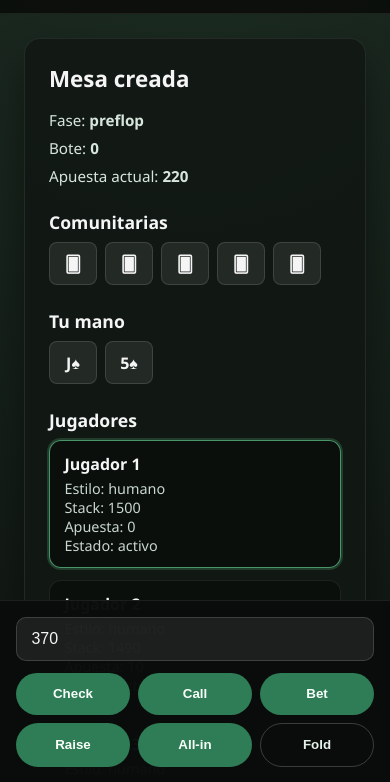
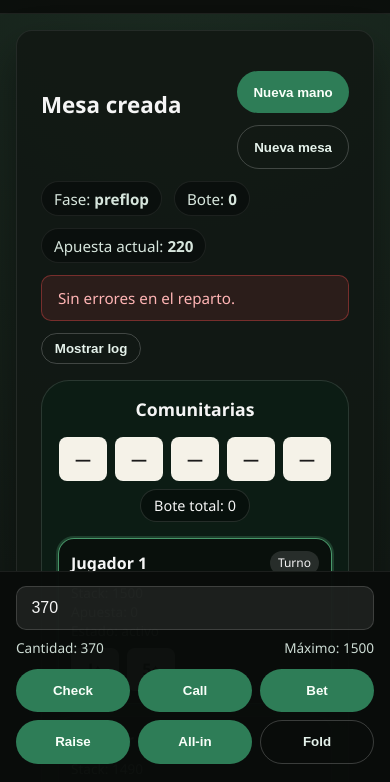
Before and after one commit to eeduuu/pump-poker, a plain HTML site: page index.html in a window 390 px wide. Both pictures are taken after a click on the button "Crear mesa". Shown: the part 61-843 px from the top of the page. Drawn offline with Linux system fonts and the light colour scheme.

Commit message:
FASE 3: UI mesa responsive

```diff
--- a/app.js
+++ b/app.js
@@ -1152,51 +1152,83 @@
 const shouldRevealAI = (gameState) =>
   gameState.handOver || allActiveAllIn(gameState);
 
-const createCardList = (cards, totalSlots = cards.length) => {
+const createCardList = (cards, totalSlots = cards.length, hideCards = false) => {
   const list = document.createElement("div");
   list.className = "card-list";
   for (let i = 0; i < totalSlots; i += 1) {
     const card = document.createElement("span");
     card.className = "card";
-    card.textContent = cards[i] ? getCardLabel(cards[i]) : "🂠";
+    if (cards[i]) {
+      card.textContent = hideCards ? "🂠" : getCardLabel(cards[i]);
+      if (hideCards) {
+        card.classList.add("hidden");
+      }
+    } else {
+      card.textContent = "—";
+    }
     list.appendChild(card);
   }
   return list;
 };
 
-const createPlayerList = (gameState) => {
-  const list = document.createElement("div");
-  list.className = "player-list";
-  const revealAI = shouldRevealAI(gameState);
+const createSeat = (player, isTurn, revealCards, isHero) => {
+  const seat = document.createElement("div");
+  seat.className = "seat";
+  if (isTurn) {
+    seat.classList.add("turn");
+  }
+  if (player.estado === "foldeado") {
+    seat.classList.add("folded");
+  }
+  if (isHero) {
+    seat.classList.add("hero-seat");
+  }
 
-  gameState.players.forEach((player, index) => {
-    const item = document.createElement("div");
-    item.className = "player-item";
-    if (index === gameState.turnoIndex) {
-      item.classList.add("active-turn");
-    }
-    item.innerHTML = `
-      <div class="player-name">${player.nombre}</div>
-      <div class="player-meta">Estilo: ${player.estilo}</div>
-      <div class="player-meta">Stack: ${player.stack}</div>
-      <div class="player-meta">Apuesta: ${player.apuestaActual}</div>
-      <div class="player-meta">Estado: ${player.estado}</div>
-    `;
-    if (!player.esHumano && revealAI) {
-      item.appendChild(createCardList(player.hand, 2));
-    }
-    list.appendChild(item);
-  });
+  const header = document.createElement("div");
+  header.className = "seat-header";
 
-  return list;
+  const name = document.createElement("div");
+  name.className = "seat-name";
+  name.textContent = player.nombre;
+
+  const badges = document.createElement("div");
+  badges.className = "seat-badges";
+  if (player.estado === "all-in") {
+    const badge = document.createElement("span");
+    badge.className = "badge all-in";
+    badge.textContent = "All-in";
+    badges.appendChild(badge);
+  }
+  if (isTurn) {
+    const badge = document.createElement("span");
+    badge.className = "badge";
+    badge.textContent = "Turno";
+    badges.appendChild(badge);
+  }
+
+  header.append(name, badges);
+
+  const meta = document.createElement("div");
+  meta.className = "seat-meta";
+  meta.innerHTML = `
+    <div>Stack: ${player.stack}</div>
+    <div>Apuesta: ${player.apuestaActual}</div>
+    <div>Estado: ${player.estado}</div>
+  `;
+
+  const cardList = createCardList(
+    player.hand,
+    2,
+    !revealCards && !player.esHumano
+  );
+
+  seat.append(header, meta, cardList);
+  return seat;
 };
 
 const renderActions = (gameState, humanPlayer) => {
   const container = document.createElement("div");
   container.className = "action-bar";
-
-  const actionRow = document.createElement("div");
-  actionRow.className = "action-row";
 
   const amountInput = document.createElement("input");
   amountInput.type = "number";
@@ -1205,6 +1237,20 @@
     ? gameState.currentBet + gameState.minRaise
     : gameState.minRaise;
   amountInput.className = "bet-input";
+
+  const amountMeta = document.createElement("div");
+  amountMeta.className = "amount-meta";
+  amountMeta.innerHTML = `
+    <span>Cantidad: ${amountInput.value}</span>
+    <span>Máximo: ${humanPlayer.stack}</span>
+  `;
+
+  amountInput.addEventListener("input", () => {
+    amountMeta.querySelector("span").textContent = `Cantidad: ${amountInput.value}`;
+  });
+
+  const actionRow = document.createElement("div");
+  actionRow.className = "action-row";
 
   const makeButton = (label, handler, variant = "") => {
     const button = document.createElement("button");
@@ -1270,7 +1316,11 @@
     actionRow.appendChild(button);
   });
 
-  container.append(amountInput, actionRow);
+  const amountRow = document.createElement("div");
+  amountRow.className = "amount-row";
+  amountRow.append(amountInput, amountMeta);
+
+  container.append(amountRow, actionRow);
   return container;
 };
 
@@ -1278,82 +1328,16 @@
   app.innerHTML = "";
 
   const container = document.createElement("section");
-  container.className = "view table-view";
+  container.className = "view table-view table-screen";
+
+  const topbar = document.createElement("div");
+  topbar.className = "table-topbar";
+
+  const topRow = document.createElement("div");
+  topRow.className = "top-row";
 
   const title = document.createElement("h1");
   title.textContent = "Mesa creada";
-
-  const info = document.createElement("div");
-  info.className = "table-info";
-  info.innerHTML = `
-    <div>Fase: <strong>${state.gameState?.fase ?? "-"}</strong></div>
-    <div>Bote: <strong>${state.gameState?.bote ?? 0}</strong></div>
-    <div>Apuesta actual: <strong>${state.gameState?.currentBet ?? 0}</strong></div>
-  `;
-
-  const communitySection = document.createElement("div");
-  communitySection.className = "section";
-  const communityTitle = document.createElement("h2");
-  communityTitle.textContent = "Comunitarias";
-  communitySection.append(communityTitle);
-  if (state.gameState) {
-    communitySection.appendChild(
-      createCardList(state.gameState.comunitarias, 5)
-    );
-  }
-
-  const humanPlayer = state.gameState?.players.find(
-    (player) => player.esHumano
-  );
-  const handSection = document.createElement("div");
-  handSection.className = "section";
-  const handTitle = document.createElement("h2");
-  handTitle.textContent = "Tu mano";
-  handSection.appendChild(handTitle);
-  if (humanPlayer) {
-    handSection.appendChild(createCardList(humanPlayer.hand, 2));
-  }
-
-  const playersSection = document.createElement("div");
-  playersSection.className = "section";
-  const playersTitle = document.createElement("h2");
-  playersTitle.textContent = "Jugadores";
-  playersSection.append(playersTitle);
-  if (state.gameState) {
-    playersSection.appendChild(createPlayerList(state.gameState));
-  }
-
-  const errorMessage = document.createElement("div");
-  errorMessage.className = "error-message";
-  errorMessage.textContent =
-    state.gameState?.error || "Sin errores en el reparto.";
-
-  const logSection = document.createElement("details");
-  logSection.className = "action-log";
-  logSection.open = false;
-  const logSummary = document.createElement("summary");
-  logSummary.textContent = "Log de acciones";
-  logSection.appendChild(logSummary);
-  const logList = document.createElement("ul");
-  logList.className = "action-log-list";
-  state.gameState?.actionLog.forEach((entry) => {
-    const item = document.createElement("li");
-    item.textContent = entry;
-    logList.appendChild(item);
-  });
-  logSection.appendChild(logList);
-
-  const resultMessage = document.createElement("div");
-  resultMessage.className = "result-message";
-  if (state.gameState?.handOver) {
-    const winners = state.gameState.players.filter((player) =>
-      state.gameState.winnerIds.includes(player.id)
-    );
-    const winnerNames = winners.map((player) => player.nombre).join(", ");
-    resultMessage.textContent = `Ganador: ${winnerNames}`;
-  } else {
-    resultMessage.textContent = "La mano está en curso.";
-  }
 
   const buttonRow = document.createElement("div");
   buttonRow.className = "button-row";
@@ -1376,18 +1360,95 @@
   });
 
   buttonRow.append(newHandButton, resetButton);
+  topRow.append(title, buttonRow);
 
-  container.append(
-    title,
-    info,
-    communitySection,
-    handSection,
-    playersSection,
-    errorMessage,
-    logSection,
-    resultMessage,
-    buttonRow
+  const metaRow = document.createElement("div");
+  metaRow.className = "table-meta";
+  metaRow.innerHTML = `
+    <span>Fase: <strong>${state.gameState?.fase ?? "-"}</strong></span>
+    <span>Bote: <strong>${state.gameState?.bote ?? 0}</strong></span>
+    <span>Apuesta actual: <strong>${state.gameState?.currentBet ?? 0}</strong></span>
+  `;
+
+  const errorMessage = document.createElement("div");
+  errorMessage.className = "error-message";
+  errorMessage.textContent =
+    state.gameState?.error || "Sin errores en el reparto.";
+
+  topbar.append(topRow, metaRow, errorMessage);
+
+  const pokerTable = document.createElement("div");
+  pokerTable.className = "poker-table";
+
+  const community = document.createElement("div");
+  community.className = "community";
+  const communityTitle = document.createElement("h2");
+  communityTitle.textContent = "Comunitarias";
+  const communityCards = state.gameState
+    ? createCardList(state.gameState.comunitarias, 5)
+    : createCardList([], 5);
+  const pot = document.createElement("div");
+  pot.className = "pot";
+  pot.textContent = `Bote total: ${state.gameState?.bote ?? 0}`;
+  community.append(communityTitle, communityCards, pot);
+
+  const seats = document.createElement("div");
+  seats.className = "seats";
+
+  const humanPlayer = state.gameState?.players.find(
+    (player) => player.esHumano
   );
+  const revealAI = state.gameState ? shouldRevealAI(state.gameState) : false;
+
+  state.gameState?.players.forEach((player, index) => {
+    const seat = createSeat(
+      player,
+      index === state.gameState.turnoIndex,
+      revealAI || player.esHumano,
+      player.esHumano
+    );
+    seats.appendChild(seat);
+  });
+
+  pokerTable.append(community, seats);
+
+  const resultMessage = document.createElement("div");
+  resultMessage.className = "result-message";
+  if (state.gameState?.handOver) {
+    const winners = state.gameState.players.filter((player) =>
+      state.gameState.winnerIds.includes(player.id)
+    );
+    const winnerNames = winners.map((player) => player.nombre).join(", ");
+    resultMessage.textContent = `Ganador: ${winnerNames}`;
+  } else {
+    resultMessage.textContent = "La mano está en curso.";
+  }
+
+  const logToggle = document.createElement("button");
+  logToggle.type = "button";
+  logToggle.className = "log-toggle";
+  logToggle.textContent = "Mostrar log";
+
+  const logPanel = document.createElement("div");
+  logPanel.className = "log-panel";
+  const logTitle = document.createElement("strong");
+  logTitle.textContent = "Log de acciones";
+  const logList = document.createElement("ul");
+  state.gameState?.actionLog.forEach((entry) => {
+    const item = document.createElement("li");
+    item.textContent = entry;
+    logList.appendChild(item);
+  });
+  logPanel.append(logTitle, logList);
+
+  logToggle.addEventListener("click", () => {
+    const isOpen = logPanel.classList.toggle("open");
+    logToggle.textContent = isOpen ? "Ocultar log" : "Mostrar log";
+  });
+
+  topbar.append(logToggle);
+
+  container.append(topbar, pokerTable, resultMessage, logPanel);
 
   if (state.gameState && humanPlayer) {
     container.appendChild(renderActions(state.gameState, humanPlayer));
--- a/index.html
+++ b/index.html
@@ -7,6 +7,7 @@
     <link rel="stylesheet" href="styles.css" />
   </head>
   <body>
+    <div class="app-shell">
       <header class="site-header">
         <div class="logo">
           <img src="assets/Pump Poker.png" alt="Logo Pump Poker" />
@@ -14,6 +15,7 @@
         </div>
       </header>
       <main id="app"></main>
+    </div>
     <script src="app.js"></script>
   </body>
 </html>
--- a/styles.css
+++ b/styles.css
@@ -15,10 +15,17 @@
 
 body {
   min-height: 100vh;
+  min-height: 100dvh;
   background: radial-gradient(circle at top, #1c2c22, #0c0f0d 60%);
   display: flex;
   flex-direction: column;
-  padding-bottom: 7rem;
+}
+
+.app-shell {
+  min-height: 100vh;
+  min-height: 100dvh;
+  display: flex;
+  flex-direction: column;
 }
 
 .site-header {
@@ -142,14 +149,6 @@
   margin-bottom: 0.5rem;
 }
 
-.table-info {
-  display: grid;
-  gap: 0.5rem;
-  margin-bottom: 1.5rem;
-  font-size: 0.95rem;
-  color: #d7e6dd;
-}
-
 .section {
   margin-bottom: 1.5rem;
 }
@@ -164,69 +163,142 @@
   min-width: 48px;
   padding: 0.6rem 0.7rem;
   border-radius: 8px;
-  background: rgba(255, 255, 255, 0.08);
+  background: #f5f2e8;
   border: 1px solid rgba(255, 255, 255, 0.12);
   text-align: center;
   font-weight: 600;
+  color: #1b1b1b;
 }
 
-.player-list {
+.card.hidden {
+  background: linear-gradient(135deg, #2e7d57, #1b3b2b);
+  color: rgba(255, 255, 255, 0.8);
+}
+
+.table-screen {
+  width: 100%;
+  max-width: 1200px;
+  display: grid;
+  grid-template-rows: auto 1fr auto;
+  gap: 1rem;
+  height: 100%;
+}
+
+.table-topbar {
+  display: flex;
+  flex-direction: column;
+  gap: 0.75rem;
+}
+
+.table-topbar .top-row {
+  display: flex;
+  justify-content: space-between;
+  gap: 1rem;
+  align-items: center;
+  flex-wrap: wrap;
+}
+
+.table-meta {
+  display: flex;
+  flex-wrap: wrap;
+  gap: 0.75rem;
+  font-size: 0.95rem;
+  color: #d7e6dd;
+}
+
+.table-meta span {
+  padding: 0.4rem 0.75rem;
+  border-radius: 999px;
+  background: rgba(8, 12, 10, 0.7);
+  border: 1px solid rgba(255, 255, 255, 0.08);
+}
+
+.poker-table {
+  flex: 1;
+  background: radial-gradient(circle at center, #1a4b36, #0c1c14 70%);
+  border-radius: 28px;
+  border: 1px solid rgba(255, 255, 255, 0.12);
+  padding: 1rem;
+  display: grid;
+  gap: 1rem;
+  align-content: center;
+  position: relative;
+  min-height: 320px;
+}
+
+.community {
+  display: grid;
+  gap: 0.5rem;
+  justify-items: center;
+}
+
+.community .pot {
+  padding: 0.4rem 0.8rem;
+  border-radius: 999px;
+  background: rgba(0, 0, 0, 0.4);
+  border: 1px solid rgba(255, 255, 255, 0.12);
+  font-size: 0.9rem;
+}
+
+.seats {
   display: grid;
   gap: 0.75rem;
 }
 
-.player-item {
-  padding: 0.75rem 0.9rem;
-  border-radius: 12px;
-  background: rgba(8, 12, 10, 0.7);
+.seat {
+  padding: 0.75rem;
+  border-radius: 16px;
+  background: rgba(8, 12, 10, 0.75);
   border: 1px solid rgba(255, 255, 255, 0.08);
+  display: grid;
+  gap: 0.5rem;
 }
 
-.player-item.active-turn {
+.seat.turn {
   border-color: rgba(100, 208, 146, 0.7);
   box-shadow: 0 0 0 2px rgba(100, 208, 146, 0.2);
 }
 
-.player-name {
-  font-weight: 600;
-  margin-bottom: 0.25rem;
+.seat.folded {
+  opacity: 0.5;
 }
 
-.player-meta {
-  font-size: 0.9rem;
+.seat-header {
+  display: flex;
+  justify-content: space-between;
+  align-items: center;
+  gap: 0.5rem;
+}
+
+.seat-name {
+  font-weight: 600;
+}
+
+.seat-badges {
+  display: flex;
+  gap: 0.4rem;
+  flex-wrap: wrap;
+}
+
+.badge {
+  font-size: 0.75rem;
+  padding: 0.2rem 0.5rem;
+  border-radius: 999px;
+  background: rgba(255, 255, 255, 0.12);
+}
+
+.badge.all-in {
+  background: rgba(199, 75, 75, 0.4);
+  border: 1px solid rgba(199, 75, 75, 0.6);
+}
+
+.seat-meta {
+  font-size: 0.85rem;
   color: #c8d7cf;
 }
 
-.result-message {
-  margin-top: 1rem;
-  padding: 0.75rem 1rem;
-  border-radius: 10px;
-  background: rgba(46, 125, 87, 0.2);
-  border: 1px solid rgba(46, 125, 87, 0.4);
-  color: #dff5e8;
-  font-size: 0.95rem;
-}
-
-.action-log {
-  margin-top: 1rem;
-  padding: 0.75rem 1rem;
-  border-radius: 10px;
-  background: rgba(255, 255, 255, 0.04);
-  border: 1px solid rgba(255, 255, 255, 0.08);
-}
-
-.action-log summary {
-  cursor: pointer;
-  font-weight: 600;
-}
-
-.action-log-list {
-  margin-top: 0.75rem;
-  padding-left: 1.25rem;
-  display: grid;
-  gap: 0.35rem;
-  font-size: 0.9rem;
-  color: #cddcd4;
+.hero-seat {
+  border-color: rgba(255, 255, 255, 0.2);
 }
 
 .action-bar {
@@ -234,7 +306,7 @@
   left: 0;
   right: 0;
   bottom: 0;
-  padding: 1rem;
+  padding: 0.9rem 1rem 1.2rem;
   background: rgba(10, 13, 11, 0.98);
   border-top: 1px solid rgba(255, 255, 255, 0.08);
   display: grid;
@@ -242,9 +314,21 @@
   z-index: 10;
 }
 
+.action-bar .amount-row {
+  display: grid;
+  gap: 0.5rem;
+}
+
+.amount-row .amount-meta {
+  display: flex;
+  justify-content: space-between;
+  font-size: 0.85rem;
+  color: #cddcd4;
+}
+
 .action-row {
   display: grid;
-  grid-template-columns: repeat(auto-fit, minmax(110px, 1fr));
+  grid-template-columns: repeat(auto-fit, minmax(96px, 1fr));
   gap: 0.5rem;
 }
 
@@ -256,6 +340,54 @@
   background: rgba(255, 255, 255, 0.08);
   color: #f5f5f5;
   font-size: 1rem;
+}
+
+.log-panel {
+  position: fixed;
+  right: 1rem;
+  bottom: 6.5rem;
+  width: min(320px, 90vw);
+  max-height: 50vh;
+  background: rgba(8, 12, 10, 0.95);
+  border: 1px solid rgba(255, 255, 255, 0.12);
+  border-radius: 16px;
+  padding: 0.75rem;
+  display: none;
+  flex-direction: column;
+  gap: 0.5rem;
+  z-index: 12;
+}
+
+.log-panel.open {
+  display: flex;
+}
+
+.log-panel ul {
+  list-style: none;
+  padding: 0;
+  margin: 0;
+  overflow-y: auto;
+  display: grid;
+  gap: 0.35rem;
+  font-size: 0.85rem;
+  color: #cddcd4;
+}
+
+.log-toggle {
+  align-self: flex-start;
+  background: transparent;
+  border: 1px solid rgba(255, 255, 255, 0.2);
+  color: #e5f2eb;
+  border-radius: 999px;
+  padding: 0.45rem 0.8rem;
+}
+
+.result-message {
+  margin-top: 0.5rem;
+}
+
+.action-log {
+  display: none;
 }
 
 @media (min-width: 768px) {
@@ -275,10 +407,55 @@
     flex: 1;
   }
 
+  .table-screen {
+    grid-template-rows: auto 1fr auto;
+  }
+
+  .table-topbar {
+    flex-direction: row;
+    justify-content: space-between;
+    align-items: center;
+  }
+
+  .poker-table {
+    grid-template-columns: 1fr 1.2fr 1fr;
+    grid-template-rows: auto 1fr auto;
+    align-items: center;
+  }
+
+  .community {
+    grid-column: 2;
+  }
+
+  .seats {
+    grid-column: 1 / -1;
+    grid-template-columns: repeat(3, minmax(0, 1fr));
+  }
+
   .action-bar {
     position: static;
     border-top: none;
     padding: 0;
     background: transparent;
   }
+
+  .log-panel {
+    position: absolute;
+    right: 2rem;
+    bottom: 6rem;
+  }
 }
+
+@media (max-width: 480px) {
+  #app {
+    padding: 1rem;
+  }
+
+  .poker-table {
+    min-height: 260px;
+  }
+
+  .seats {
+    grid-template-columns: 1fr;
+  }
+}
```
Lines whose indentation alone changed are shown as unchanged.
